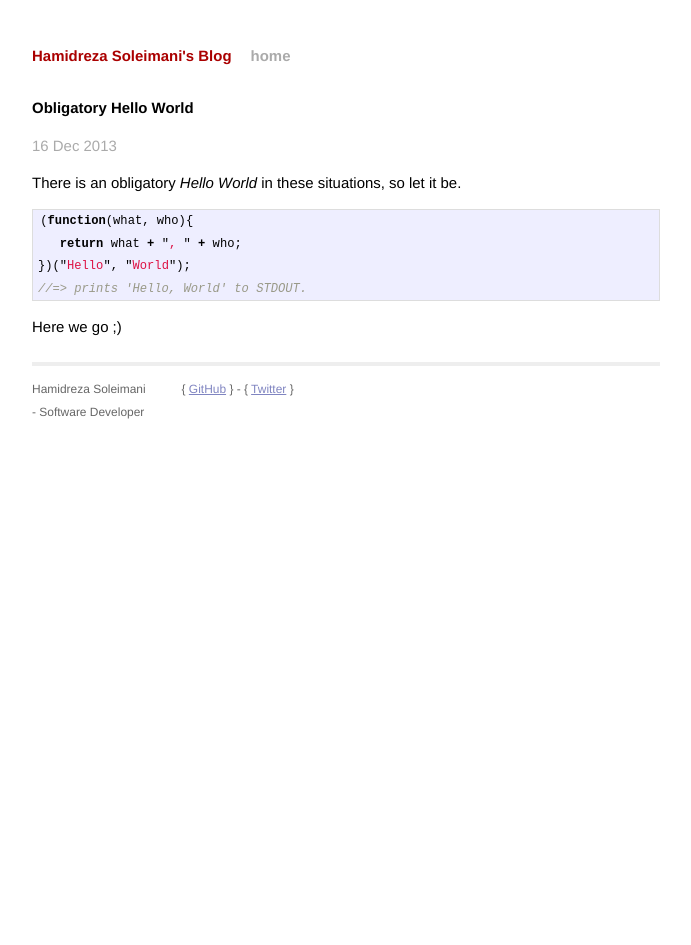
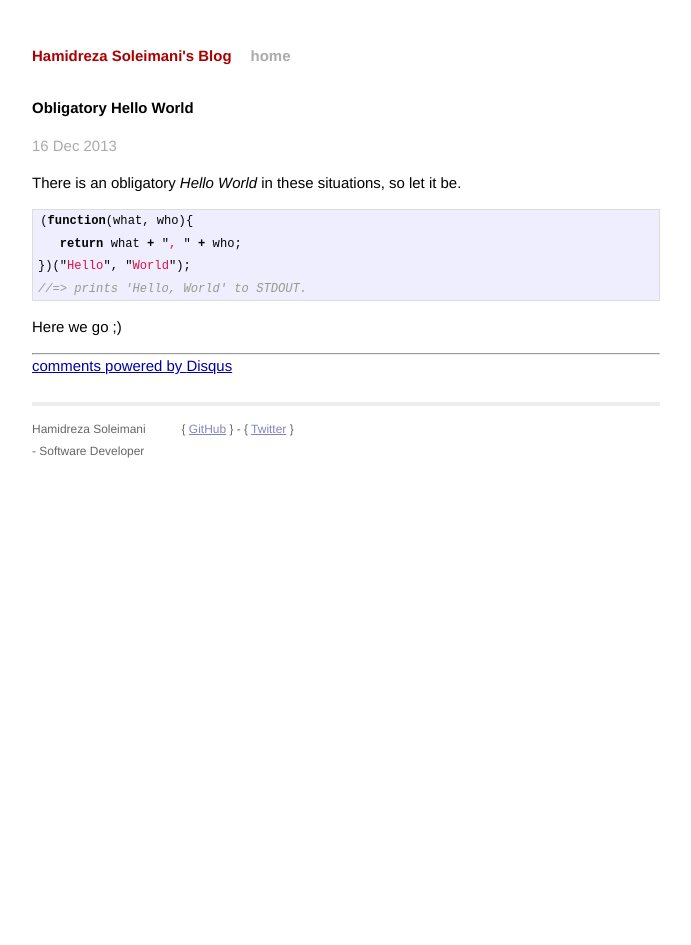
Before and after one commit to hamidreza-s/hamidreza-s.github.io, a Jekyll site: the page built from _posts/2013-12-16-obligatory-hello-world.markdown, in a window 1280 px wide. Shown: the whole page, without its empty margins (294-985 px from the left). Built offline with Jekyll 4.4.1, drawn with Linux system fonts in a browser that asks for light colours; Markdown is read by kramdown in place of the engine named in the settings; comment, search, counter and statistics services are not loaded; part of the change alters nothing that is shown.

Commit message:
add disqus

```diff
--- /dev/null
+++ b/_includes/disqus
@@ -0,0 +1,14 @@
+    <div id="disqus_thread"></div>
+    <script type="text/javascript">
+        /* * * CONFIGURATION VARIABLES: EDIT BEFORE PASTING INTO YOUR WEBPAGE * * */
+        var disqus_shortname = 'hamidrezas-github-blog'; // required: replace example with your forum shortname
+
+        /* * * DON'T EDIT BELOW THIS LINE * * */
+        (function() {
+            var dsq = document.createElement('script'); dsq.type = 'text/javascript'; dsq.async = true;
+            dsq.src = '//' + disqus_shortname + '.disqus.com/embed.js';
+            (document.getElementsByTagName('head')[0] || document.getElementsByTagName('body')[0]).appendChild(dsq);
+        })();
+    </script>
+    <noscript>Please enable JavaScript to view the <a href="http://disqus.com/?ref_noscript">comments powered by Disqus.</a></noscript>
+    <a href="http://disqus.com" class="dsq-brlink">comments powered by <span class="logo-disqus">Disqus</span></a>
--- a/_layouts/post.html
+++ b/_layouts/post.html
@@ -7,3 +7,7 @@ layout: default
 <div class="post">
 {{ content }}
 </div>
+
+<hr/>
+
+{% include disqus %}
```
